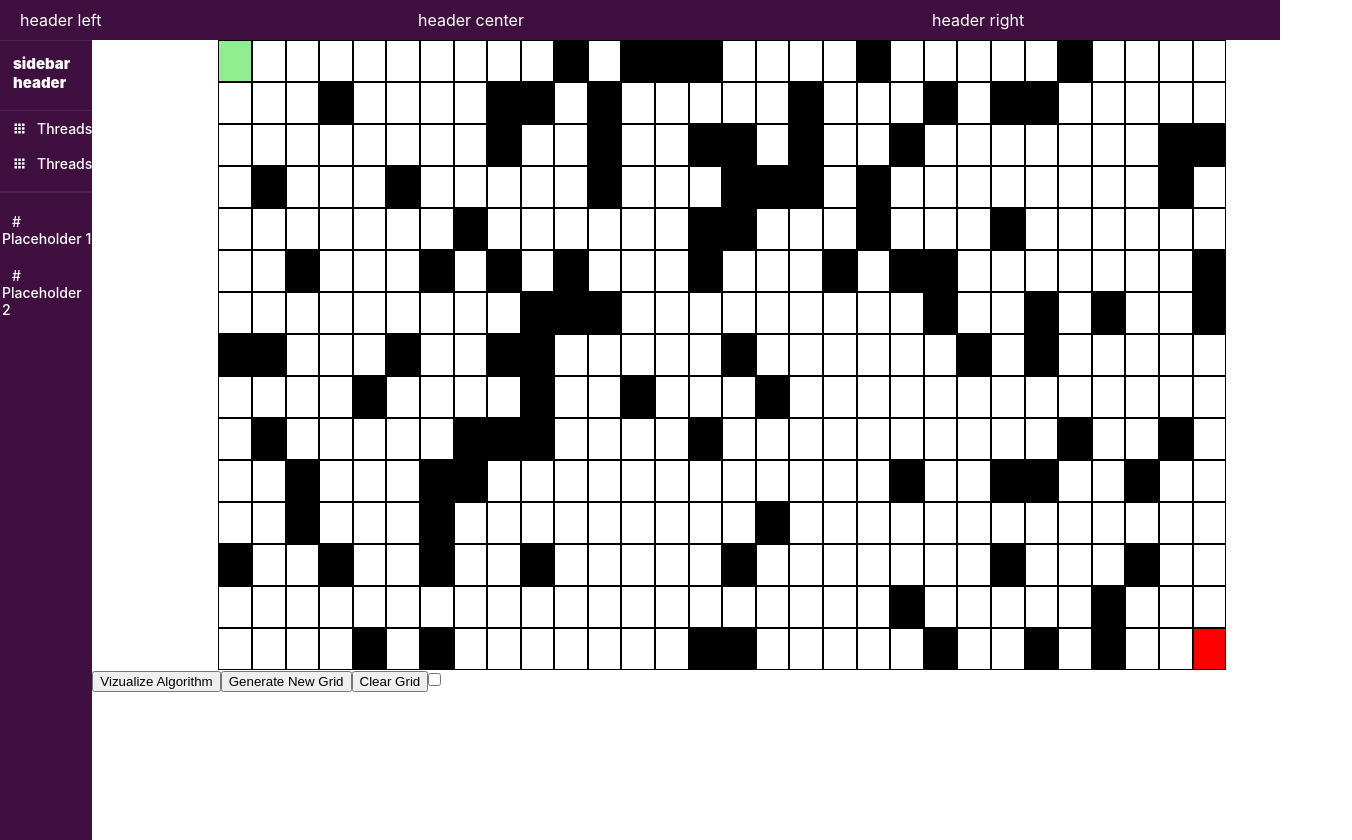
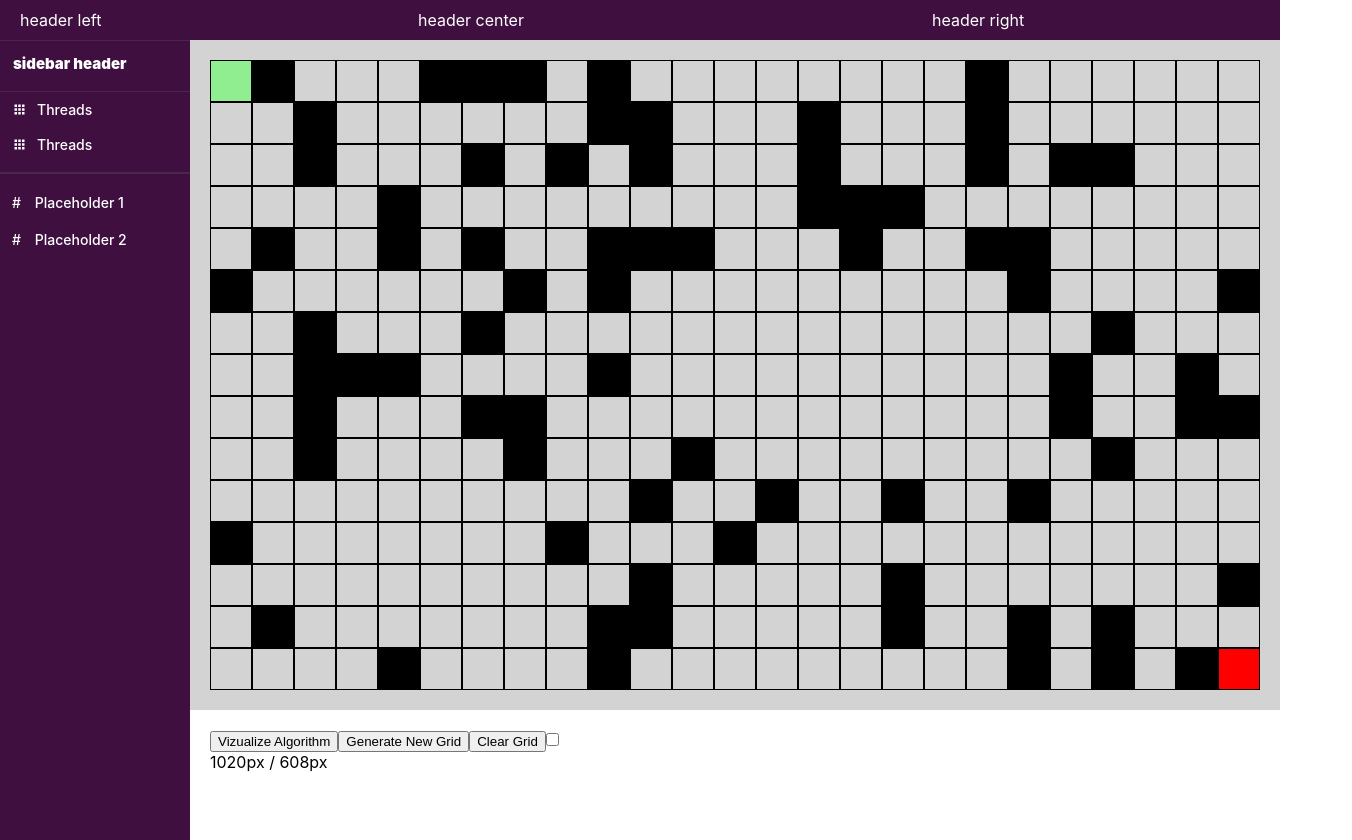
Before and after one commit to DjurreAikema/React_Algorithm-visualization, a React (Create React App) app: page / in a window 1280 px wide. Shown: the whole page, 1352 px wide, since content can reach past the window. Built offline with nearby package versions, Linux system fonts and the light colour scheme.

Commit message:
Grid scales to screen size

```diff
--- a/src/components/Grid.css
+++ b/src/components/Grid.css
@@ -1,35 +1,24 @@
 .main {
   flex: 0.7;
   flex-grow: 1;
-  /* overflow-y: scroll; */
-  padding-bottom: 150px;
-}
 
-.main__header {
   display: flex;
-  align-items: center;
-  justify-content: space-between;
-  padding: 20px;
-  border-bottom: 1px solid lightgray;
-}
-
-.main__headerRight > p {
-  display: flex;
-  align-items: center;
-  font-size: 14px;
+  flex-direction: column;
 }
 
 .main__body {
-  min-height: 95%;
+  flex: 0.8;
+  background-color: lightgrey;
 }
 
 .main__footer {
+  padding: 20px;
+  flex: 0.2;
   border-radius: 20px;
 }
 
 .grid {
-  max-width: 80%;
-  margin: auto;
+  padding: 20px;
 }
 
 .grid__col {
--- a/src/components/Grid.js
+++ b/src/components/Grid.js
@@ -1,18 +1,21 @@
 import React, { useState, useEffect } from 'react'
+import useWindowSize from '../hooks/useWindowSize'
 import aStar from '../algorithms/AStar'
 import Node from './Node'
 import "./Grid.css";
 
-//Set the default values for grid generation
-const rows = 15
-const cols = 30
+export default function Grid() {
+    const mainBodysize = useWindowSize();
 
-const NODE_START_ROW = 0
-const NODE_START_COL = 0
-const NODE_END_ROW = rows - 1
-const NODE_END_COL = cols - 1
+    //Set the default values for grid generation
+    const rows = (isNaN(Math.floor(mainBodysize.height/40))) ? 10 : Math.floor(mainBodysize.height/40)
+    const cols = (isNaN(Math.floor(mainBodysize.width/40))) ? 10 : Math.floor(mainBodysize.width/40)
 
-export default function Grid() {
+    const NODE_START_ROW = 0
+    const NODE_START_COL = 0
+    const NODE_END_ROW = rows - 1
+    const NODE_END_COL = cols - 1
+
     //Create the react states
     const [Grid, setGrid] = useState([])
     const [MouseDown, setMouseDown] = useState(false)
@@ -23,7 +26,7 @@ export default function Grid() {
     //Initialize the grid when the component loads
     useEffect(() => {
         initializeGrid()
-    }, [])
+    }, [rows, cols])
 
     //Make the initial grid
     const initializeGrid = () => {
@@ -158,7 +161,7 @@ export default function Grid() {
     return (
 
         <div className="main">
-            <div className="main__body">
+            <div className="main__body" id="main__body">
                 <div className="grid">
                     <div>
                         {Grid.map((row, rowIndex) => {
@@ -196,6 +199,7 @@ export default function Grid() {
                     value={Diagonals}
                     onClick={() => {setDiagonals(!Diagonals)}}
                 />
+                <p>{mainBodysize.width}px / {mainBodysize.height}px</p>
             </div>
     </div>
     )
--- a/src/components/Sidebar.css
+++ b/src/components/Sidebar.css
@@ -1,6 +1,7 @@
 .sidebar {
   color: white;
   flex: 0.3;
+  flex-grow: 1;
   background-color: var(--slack-color);
   border-top: 1px solid #49274b;
   max-width: 260px;
--- /dev/null
+++ b/src/hooks/useWindowSize.js
@@ -0,0 +1,24 @@
+import React, {useState, useEffect} from 'react'
+
+export default function useWindowSize() {
+    const [windowSize, setWindowSize] = useState({
+        width: undefined,
+        height: undefined,
+    });
+
+    useEffect(() => {
+        function handleResize() {
+            setWindowSize({
+                width: document.getElementById('main__body').clientWidth,
+                height: document.getElementById('main__body').clientHeight,
+            });
+        }
+
+        window.addEventListener("resize", handleResize);
+        handleResize();
+
+        return () => window.removeEventListener("resize", handleResize);
+    }, []);
+
+    return windowSize;
+}
```
Also changed, not shown: todo.txt.
